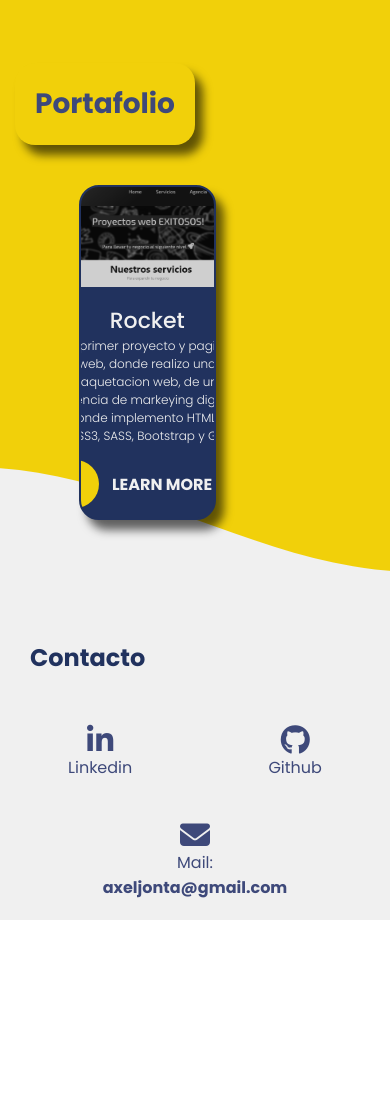
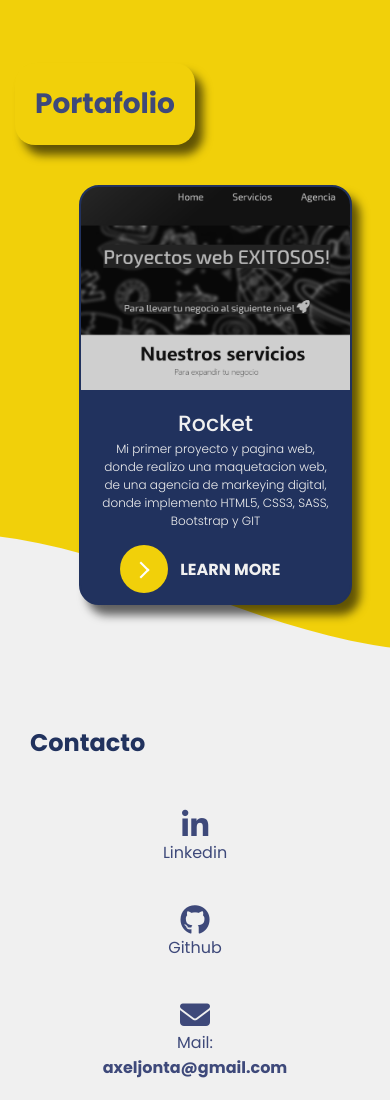
Before and after one commit to Axeljonta/portafolio, a plain HTML site: page index.html in a window 390 px wide. Shown: the part 2940-4040 px from the top of the page. Before the commit the page ends 3860 px from the top, so only its background shows below. Drawn offline with nearby package versions, Linux system fonts and the light colour scheme.

Commit message:
arrgeglo footer y portafolio

```diff
--- a/style.css
+++ b/style.css
@@ -574,9 +574,8 @@ button {
 @media screen and (max-width: 835px){
     .container{
         flex-direction: column;
-        width: 50%;
-
-    }
+        max-width: 70%;
+        }
 }
 
 /* contacto---------------------------------------------------------------- */
@@ -612,3 +611,10 @@ font-size: 30px;
 .a-con:hover{
     color: var(--color-ama);
 }
+@media screen and (max-width: 835px){
+    .ul-con{
+        flex-direction: column;
+        align-items: center;
+    }
+
+}
```
